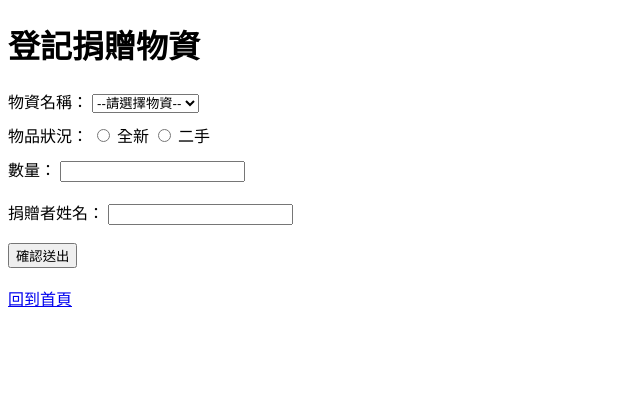
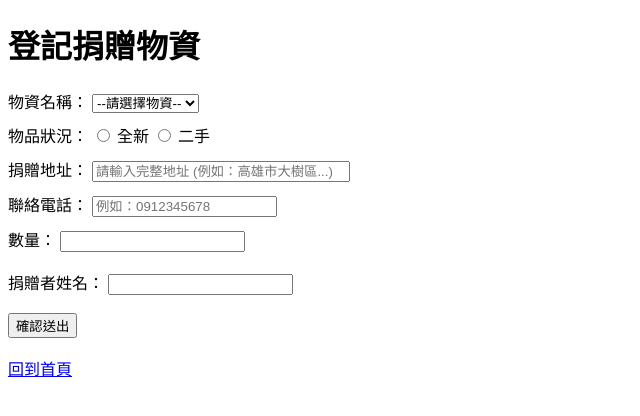
Before and after one commit to kaula147839/dothing, a Flask app: page /donate in a window 1280 px wide. Shown: the top 416 px of the page, without its empty margins (0-640 px from the left). Run offline with Flask 3, Linux system fonts and the light colour scheme.

Commit message:
新增地址與聯絡電話

```diff
--- a/app.py
+++ b/app.py
@@ -20,8 +20,11 @@ class Donation(db.Model):
     item_name = db.Column(db.String(100), nullable=False)
     quantity = db.Column(db.Integer, nullable=False)
     donor_name = db.Column(db.String(100), nullable=False)
-    # 新增這行：記錄全新或二手
     condition = db.Column(db.String(10), nullable=False)
+    # 新增這行：記錄地址
+    address = db.Column(db.String(200), nullable=False)
+    # 新增這行：記錄聯絡電話
+    phone = db.Column(db.String(20), nullable=False)
     timestamp = db.Column(db.DateTime, default=datetime.now)
 
 # 5. 在程式第一次執行時建立資料庫檔案
@@ -72,8 +75,12 @@ def donate():
             quantity=request.form.get('quantity'),
             donor_name=request.form.get('donor_name'),
             # 新增這行：抓取表單中的 condition 數值
-            condition=request.form.get('condition')
-        )
+            condition=request.form.get('condition'),
+            # 新增這行：抓取表單中的地址資料
+            address=request.form.get('address'),
+            # 新增這行：抓取表單中的電話資料
+            phone=request.form.get('phone')
+            )
         db.session.add(new_item)
         db.session.commit()
         return redirect(url_for('list_items')) # 或 redirect(url_for('home'))
@@ -123,10 +130,12 @@ def export_excel():
     data = [{
         "ID": item.id,
         "物資名稱": item.item_name,
-        "物品狀況": item.condition,
         "數量": item.quantity,
         "捐贈者": item.donor_name,
         "捐贈時間": item.timestamp.strftime('%Y-%m-%d %H:%M'),
+        "物品狀況": item.condition,
+        "捐贈地址": item.address,
+        "聯絡電話": item.phone,
     } for item in items]
     df_all = pd.DataFrame(data)
 
@@ -150,6 +159,7 @@ def export_excel():
 
     output.seek(0)
     return send_file(output, download_name="donations_report.xlsx", as_attachment=True)
+
 @app.route('/api/items')
 def get_items():
     items = Donation.query.all()
--- a/templates/admin.html
+++ b/templates/admin.html
@@ -8,13 +8,15 @@
 <body>
     <h1>管理員後台：物資清單維護</h1>
     <table border="1">
-        <tr>
+        <>
         <th>ID</th>
         <th><a href="/admin?sort=item&password={{ request.args.get('password') }}">物資名稱</a></th>
         <th>數量</th>
         <th><a href="/admin?sort=name&password={{ request.args.get('password') }}">捐贈者</a></th>
         <th><a href="/admin?sort=timestamp&password={{ request.args.get('password') }}">捐贈時間</a></th>
         <th>物品狀況</th>
+        <th>捐贈地址</th>
+        <th>聯絡電話</th>
         <th>操作</th>
     </tr>
         {% for item in items %}
@@ -25,6 +27,8 @@
         <td>{{ item.donor_name }}</td>
         <td>{{ item.timestamp.strftime('%Y-%m-%d %H:%M') }}</td>
         <td>{{ item.condition }}</td>
+        <td>{{ item.address }}</td>
+        <td>{{ item.phone }}</td>
         <td>
             <a href="/delete/{{ item.id }}?password={{ request.args.get('password') }}"
             onclick="return confirm('確定要刪除嗎？')">刪除</a>
--- a/templates/donate.html
+++ b/templates/donate.html
@@ -2,7 +2,7 @@
 <html lang="zh-TW">
 <head>
     <meta charset="UTF-8">
-    <title>捐贈物資 - 慈ㄋ善媒合系統</title>
+    <title>捐贈物資 - 慈善媒合系統</title>
 </head>
 <body>
     <h1>登記捐贈物資</h1>
@@ -24,6 +24,14 @@
         <label>物品狀況：</label>
         <input type="radio" name="condition" value="全新" required> 全新
         <input type="radio" name="condition" value="二手" required> 二手
+    </div>
+    <div style="margin-top: 10px; margin-bottom: 10px;">
+        <label>捐贈地址：</label>
+        <input type="text" name="address" placeholder="請輸入完整地址 (例如：高雄市大樹區...)" required style="width: 250px;">
+    </div>
+    <div style="margin-top: 10px; margin-bottom: 10px;">
+        <label>聯絡電話：</label>
+        <input type="tel" name="phone" placeholder="例如：0912345678" required>
     </div>
 
     <script>
--- a/templates/list.html
+++ b/templates/list.html
@@ -32,6 +32,8 @@
             <th><a href="/list?sort=name&q={{ query }}">捐贈者</a></th>
             <th><a href="/list?sort=timestamp&q={{ query }}">捐贈時間</a></th>
             <th>物品狀況</th>
+            <th>捐贈地址</th>
+            <th>聯絡電話</th>
         </tr>
 
         {% for item in items %}
@@ -42,6 +44,8 @@
             <td>{{ item.donor_name }}</td>
             <td>{{ item.timestamp.strftime('%Y-%m-%d %H:%M') }}</td>
             <td>{{ item.condition }}</td>
+            <td>{{ item.address }}</td>
+            <td>{{ item.phone }}</td>
         </tr>
         {% else %}
         <tr>
```
